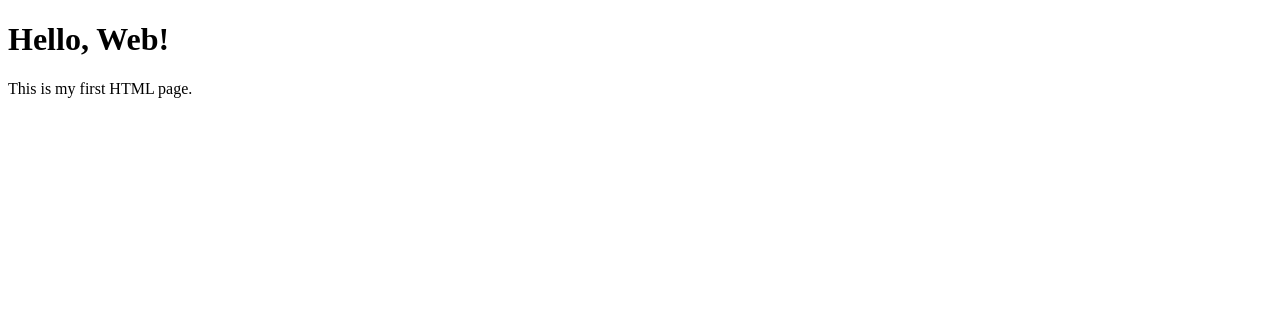
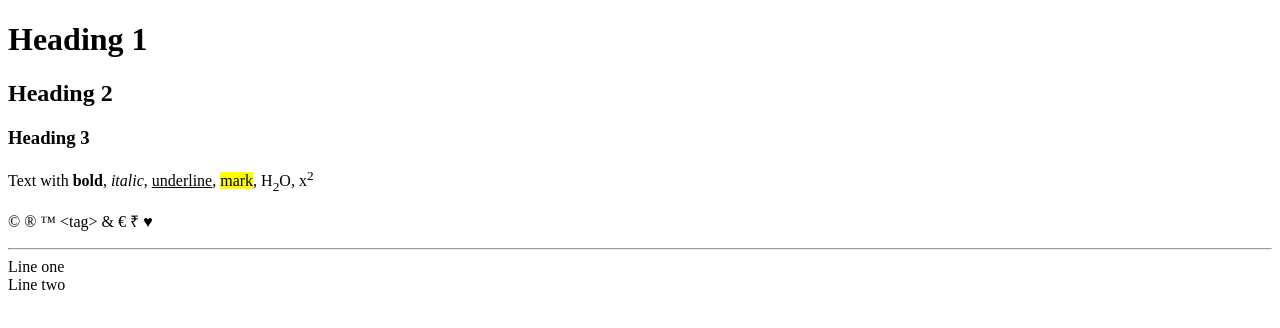
Before and after one commit to shagun12392ixgh1-dot/wdw_0344, a plain HTML site: page index.html in a window 1280 px wide. Drawn offline with Linux system fonts and the light colour scheme.

Commit message:
Assignment2

```diff
--- a/index.html
+++ b/index.html
@@ -1,12 +1,15 @@
 <!DOCTYPE html>
 <html lang="en">
-<head>
-  <meta charset="UTF-8">
-  <title>My First Page</title>
-</head>
+<head><meta charset="UTF-8"><title>Text Formatting</title></head>
 <body>
-  <!-- This is a comment -->
-  <h1>Hello, Web!</h1>
-  <p>This is my first HTML page.</p>
+  <h1>Heading 1</h1>
+  <h2>Heading 2</h2>
+  <h3>Heading 3</h3>
+  <p>Text with <b>bold</b>, <i>italic</i>, <u>underline</u>,
+     <mark>mark</mark>, H<sub>2</sub>O, x<sup>2</sup></p>
+  <p>&copy; &reg; &trade; &lt;tag&gt; &amp; &euro; &#8377; &hearts;</p>
+  <hr>
+  Line one<br>
+  Line two
 </body>
 </html>
```
